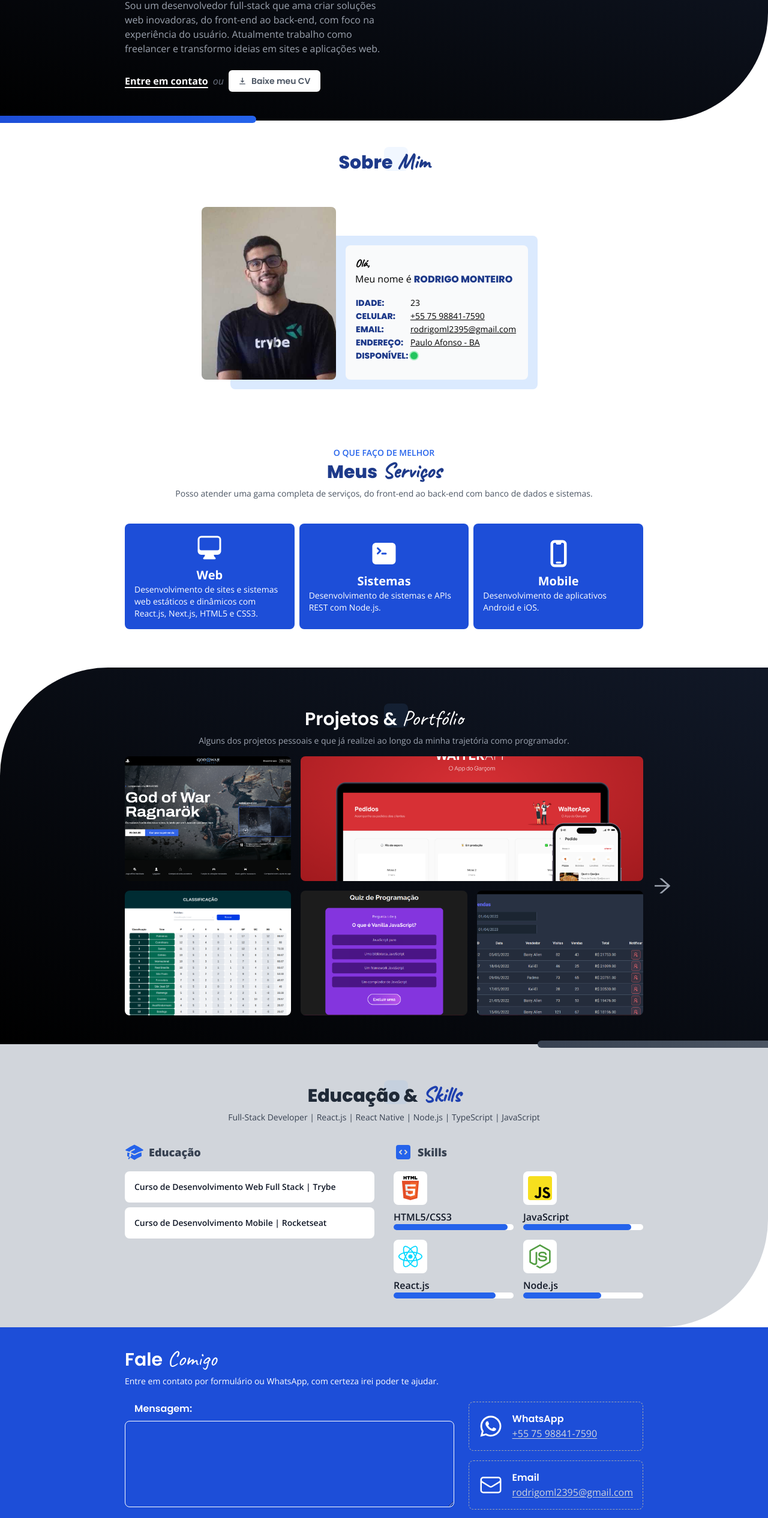
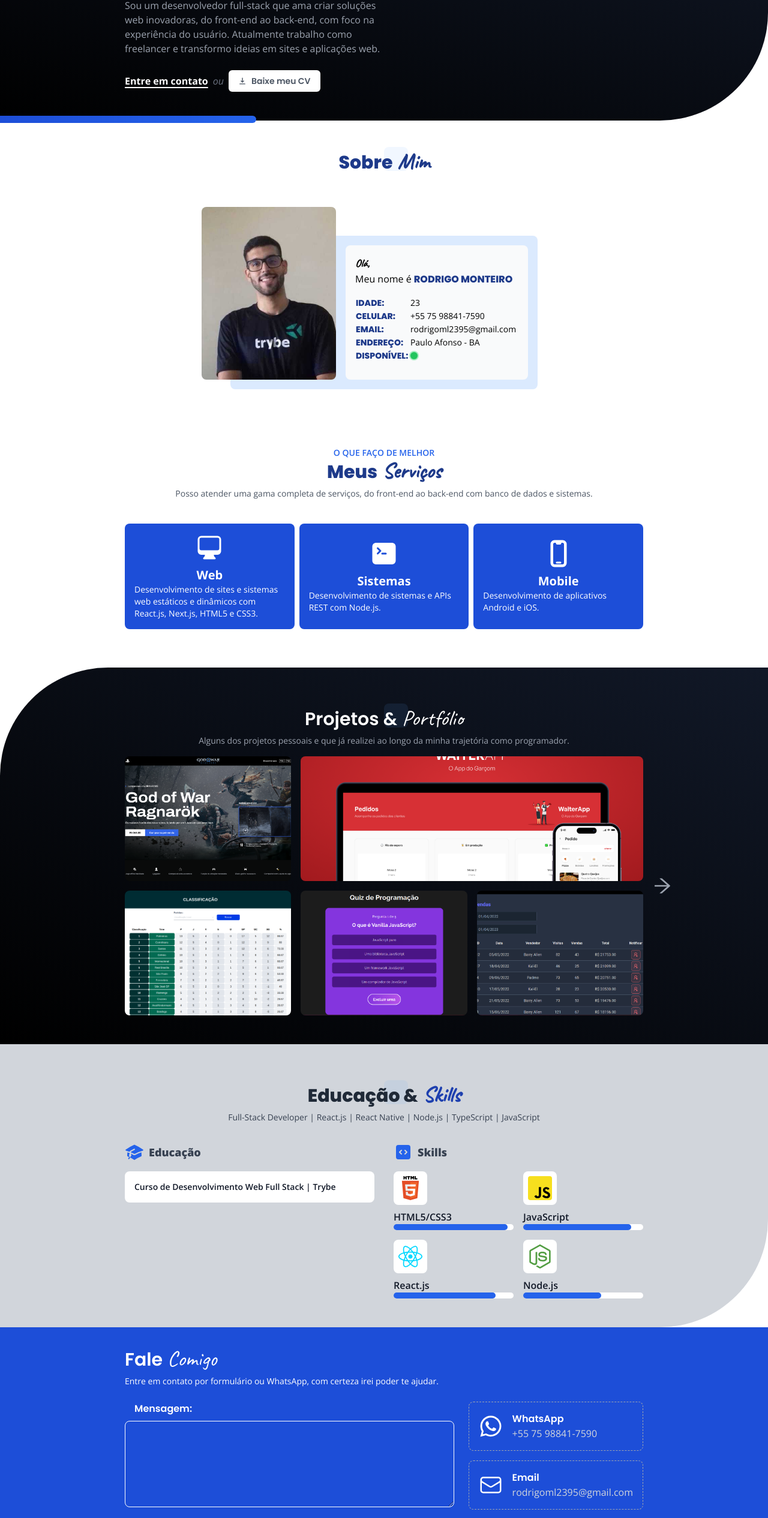
Before and after one commit to Rodrigo-Monteiro-Lima/portfolio-react, a React (Vite) app: page / in a window 1280 px wide. Shown: the part 207-2738 px from the top of the page at 60% size. Built offline with nearby package versions, Linux system fonts and the light colour scheme.

Commit message:
feat: icon

```diff
--- a/index.html
+++ b/index.html
@@ -2,7 +2,7 @@
 <html lang="en">
   <head>
     <meta charset="UTF-8" />
-    <link rel="icon" type="image/svg+xml" href="/vite.svg" />
+    <link rel="icon" type="image/png" href="/letra-r.png" />
     <meta name="viewport" content="width=device-width, initial-scale=1.0" />
     <title>Rodrigo Monteiro, programador Full-Stack.</title>
     <link rel="preconnect" href="https://fonts.googleapis.com" />
--- a/src/components/About.tsx
+++ b/src/components/About.tsx
@@ -41,7 +41,7 @@ const About = () => {
                 <td>
                   <a
                     href="tel:+551299999999"
-                    className="underline hover:text-blue-800"
+                    className="hover:text-blue-800"
                   >
                     +55 75 98841-7590
                   </a>
@@ -54,7 +54,7 @@ const About = () => {
                 <td>
                   <a
                     href="mailto:rodrigoml2395@gmail.com"
-                    className="underline hover:text-blue-800"
+                    className="hover:text-blue-800"
                   >
                     rodrigoml2395@gmail.com
                   </a>
@@ -68,7 +68,7 @@ const About = () => {
                   <a
                     href="https://goo.gl/maps/u1EMTjLqjMDsv2Hn8"
                     target="_blank"
-                    className="underline hover:text-blue-800"
+                    className="hover:text-blue-800"
                   >
                     Paulo Afonso - BA
                   </a>
--- a/src/components/Contact.tsx
+++ b/src/components/Contact.tsx
@@ -150,22 +150,23 @@ const Contact = () => {
           </div>
           <div className="basis-1/3">
             {contacts.map((contact, index) => (
-              <div
+              <a
+                href={contact.link}
+                target="_blank"
                 key={`contact-${index}`}
                 className="mb-4 flex items-center gap-4 rounded-lg border border-dashed border-gray-400 p-4"
               >
                 {contact.icon}
                 <div>
                   <p className="font-headline font-semibold">{contact.name}</p>
-                  <a
-                    href={contact.link}
-                    target="_blank"
-                    className="text-gray-300 underline underline-offset-2"
+                  <span
+
+                    className="text-gray-300 underline-offset-2"
                   >
                     {contact.description}
-                  </a>
+                  </span>
                 </div>
-              </div>
+              </a>
             ))}
           </div>
         </div>
--- a/src/components/Projects.tsx
+++ b/src/components/Projects.tsx
@@ -238,7 +238,7 @@ const Projects = () => {
           </div>
         </div>
       </section>
-      <div className="absolute right-0 -mt-[6px] h-3 w-48 rounded-l-full bg-gradient-to-r from-gray-700 to-gray-600 md:w-96" />
+      {/* <div className="absolute right-0 -mt-[6px] h-3 w-48 rounded-l-full bg-gradient-to-r from-gray-700 to-gray-600 md:w-96" /> */}
     </>
   )
 };
--- a/src/components/Skills.tsx
+++ b/src/components/Skills.tsx
@@ -5,9 +5,9 @@ const Skills = () => {
     {
       name: "Curso de Desenvolvimento Web Full Stack | Trybe",
     },
-    {
-      name: "Curso de Desenvolvimento Mobile | Rocketseat",
-    },
+    // {
+    //   name: "Curso de Desenvolvimento Mobile | Rocketseat",
+    // },
   ]
 
   const skills = [
```
Also changed, not shown: public/letra-r.png (added).
